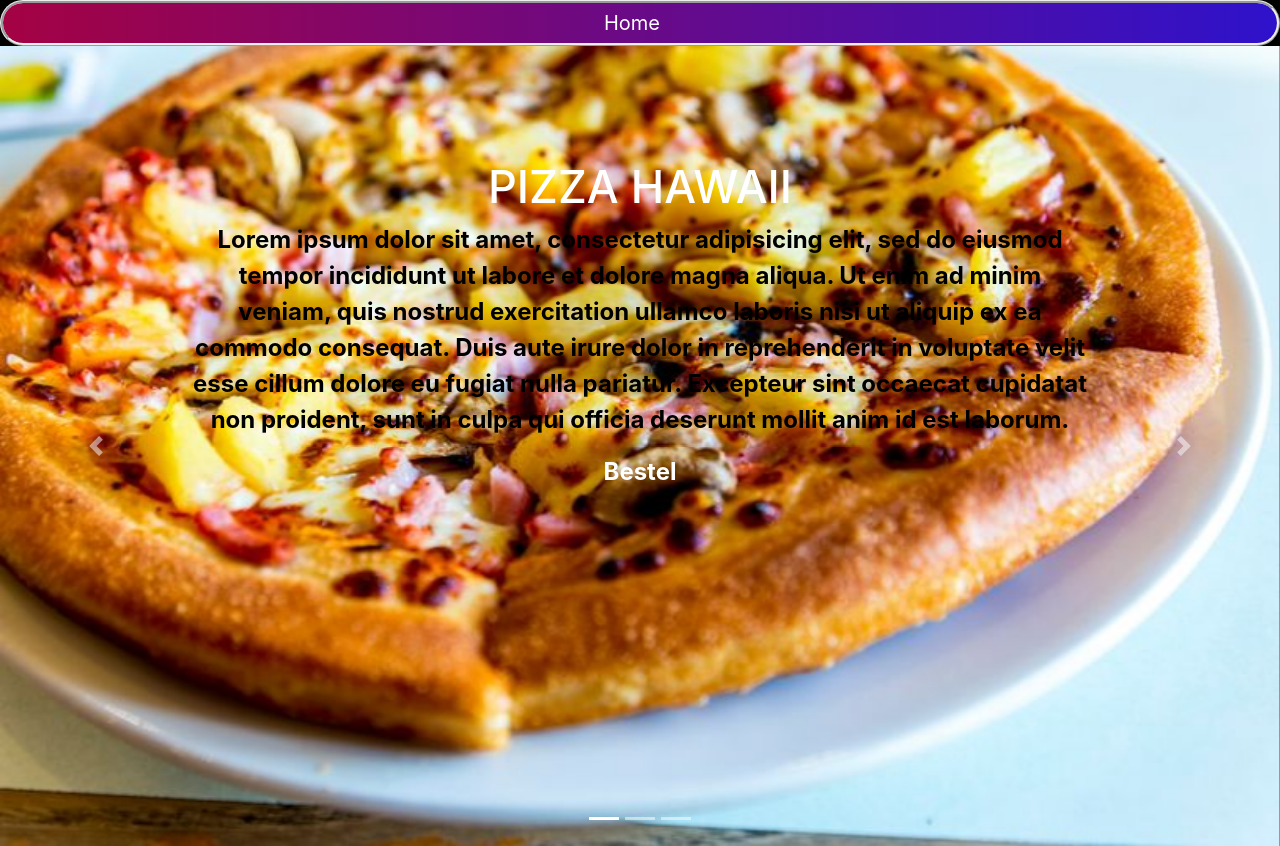
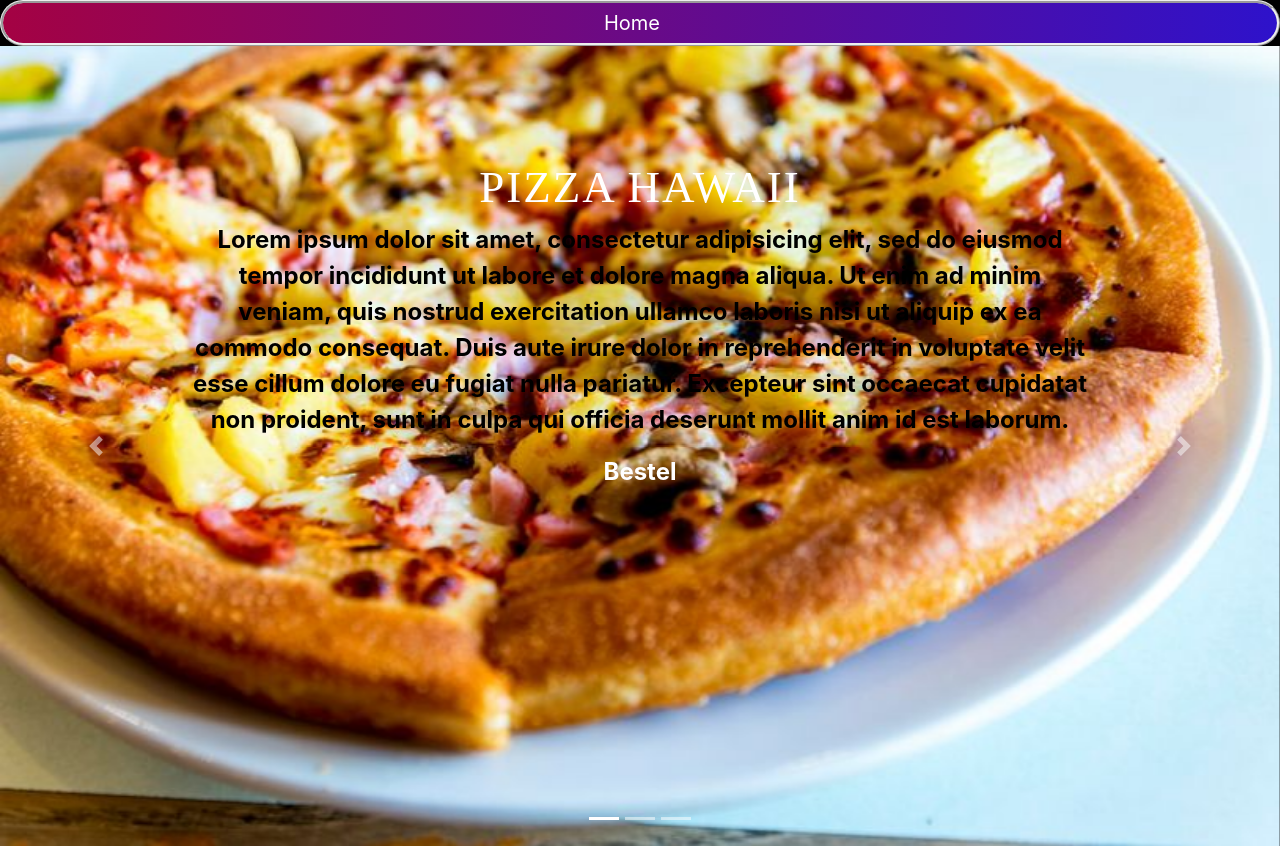
Before and after one commit to Krakert/Project-Agile-Development, a Flask app: page /bestel in a window 1280 px wide. Run offline with Flask 2, Linux system fonts and the light colour scheme; some libraries are stand-ins or nearby versions.

Commit message:
Bestel pagina
foto aangepast

```diff
--- a/webapp/static/main.css
+++ b/webapp/static/main.css
@@ -95,6 +95,14 @@ color: #000;
   font-weight: bolder;
 }
 
+.carousel-caption h5{
+  font-size:45px;
+  text-transform: uppercase;
+  letter-spacing:2px;
+  margin-top:25px;
+  font-family: merienda;
+}
+
 img {
   display: block;
   max-width: 100%;
```
Also changed, not shown: webapp/static/img/stamppot.jpg.
